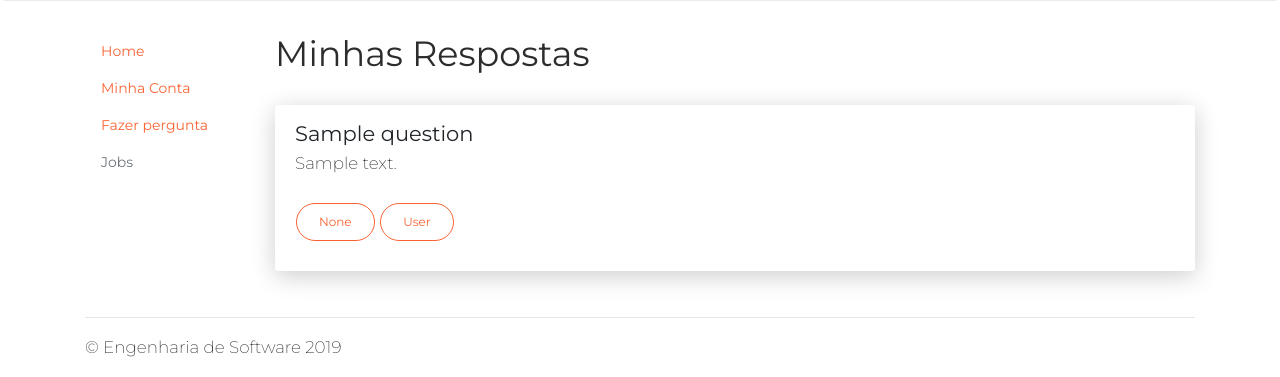
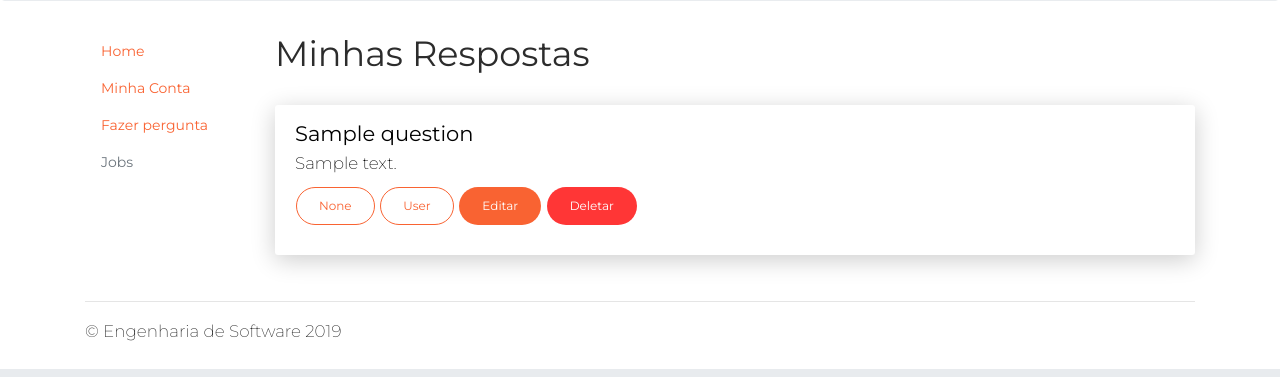
Before and after one commit to matheusbuldrini/questions-and-answers, a Flask app: page /minhas-respostas in a window 1280 px wide. Shown: the part 431-808 px from the top of the page. Run offline with Flask 2, Linux system fonts and the light colour scheme; the visitor is signed in with stand-in values (Sample User, id 1); tables that the repository leaves empty or names only in its code hold one stand-in row (values such as "Sample post"); data that the repository does not hold is empty; some libraries are stand-ins or nearby versions.

Commit message:
AjCouste de layout Minhas Respostas

```diff
--- a/templates/minhas-respostas.html
+++ b/templates/minhas-respostas.html
@@ -5,18 +5,22 @@
         <h2>Minhas Respostas</h2>
 
 		{% for res in respostas %}
-		<a class="card" href="pergunta/{{ res.idquestion }}">
-		<div class="card-body">
-			<h4 class="card-subtitle">{{ res.title }}</h4>
-			<p class="card-text">{{ res.description }}</p>
-			<button class="btn btn-primary btn-outline-primary btn-round">
-					{{ res.data }}
-			</button>
-			<button class="btn btn-primary btn-outline-primary btn-round">
-				{{ res.fullname }}
-			</button>
+		<div class="card">
+			<div class="card-body">
+				<a href="pergunta/{{ res.idquestion }}" style="text-decoration:none; color: black">
+					<h4 class="card-subtitle">{{ res.title }}</h4>
+					<p class="card-text">{{ res.description }}</p>
+				</a>
+				<button class="btn btn-primary btn-outline-primary btn-round">{{ res.data }}</button>
+				<button class="btn btn-primary btn-outline-primary btn-round">{{ res.fullname }}</button>
+				<a href="/editar-resposta/{{ res.idquestion }}">
+					<button class="btn btn-primary btn-outline btn-round">Editar</button>
+				</a>
+				<a href="/remover-resposta/{{ res.idanswer }}">
+					<button class="btn btn-danger btn-primary btn-outline btn-round">Deletar</button>
+				</a>
+			</div>
 		</div>
-		</a>
 		{% endfor %}
 
 {% endblock %}
```
